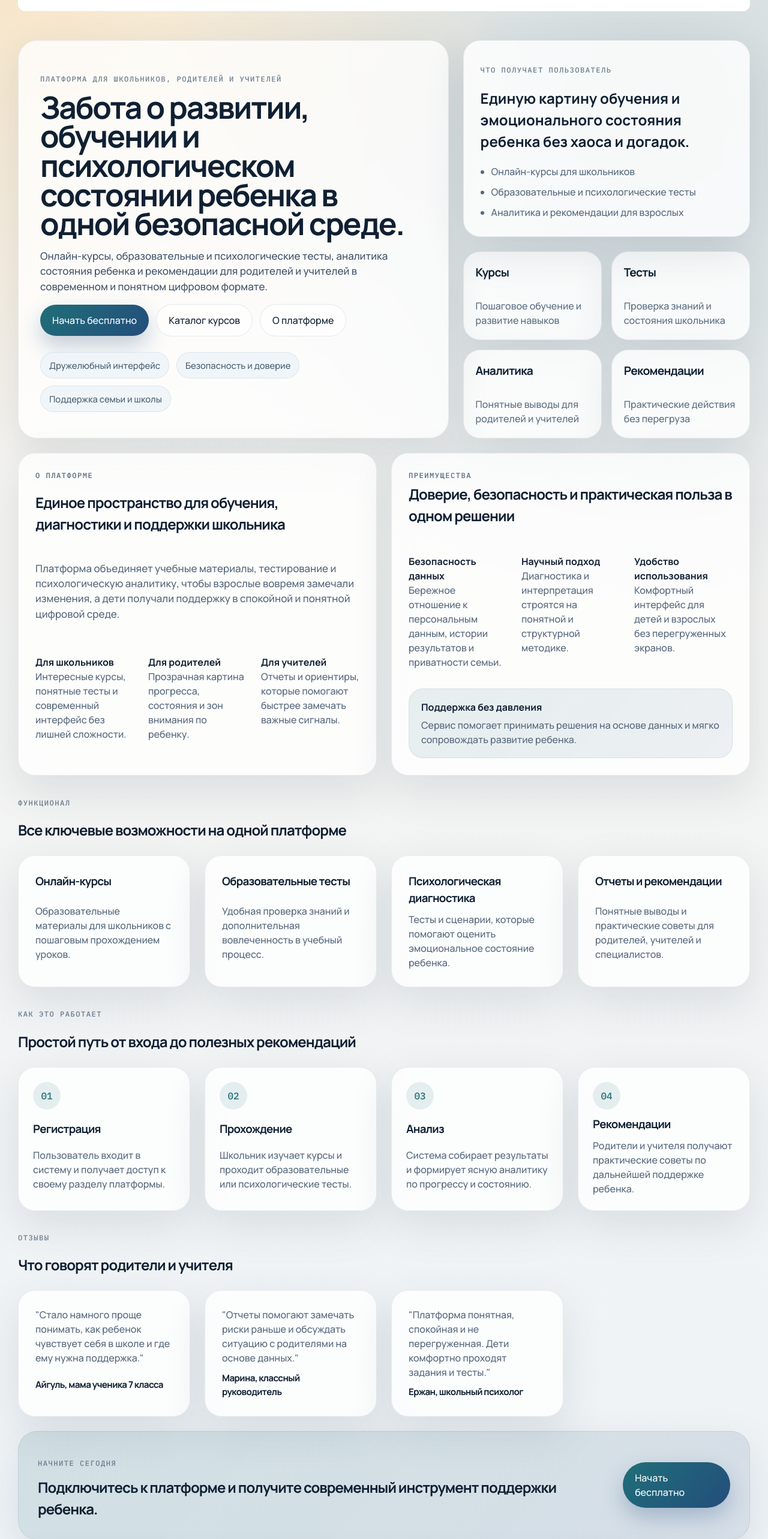
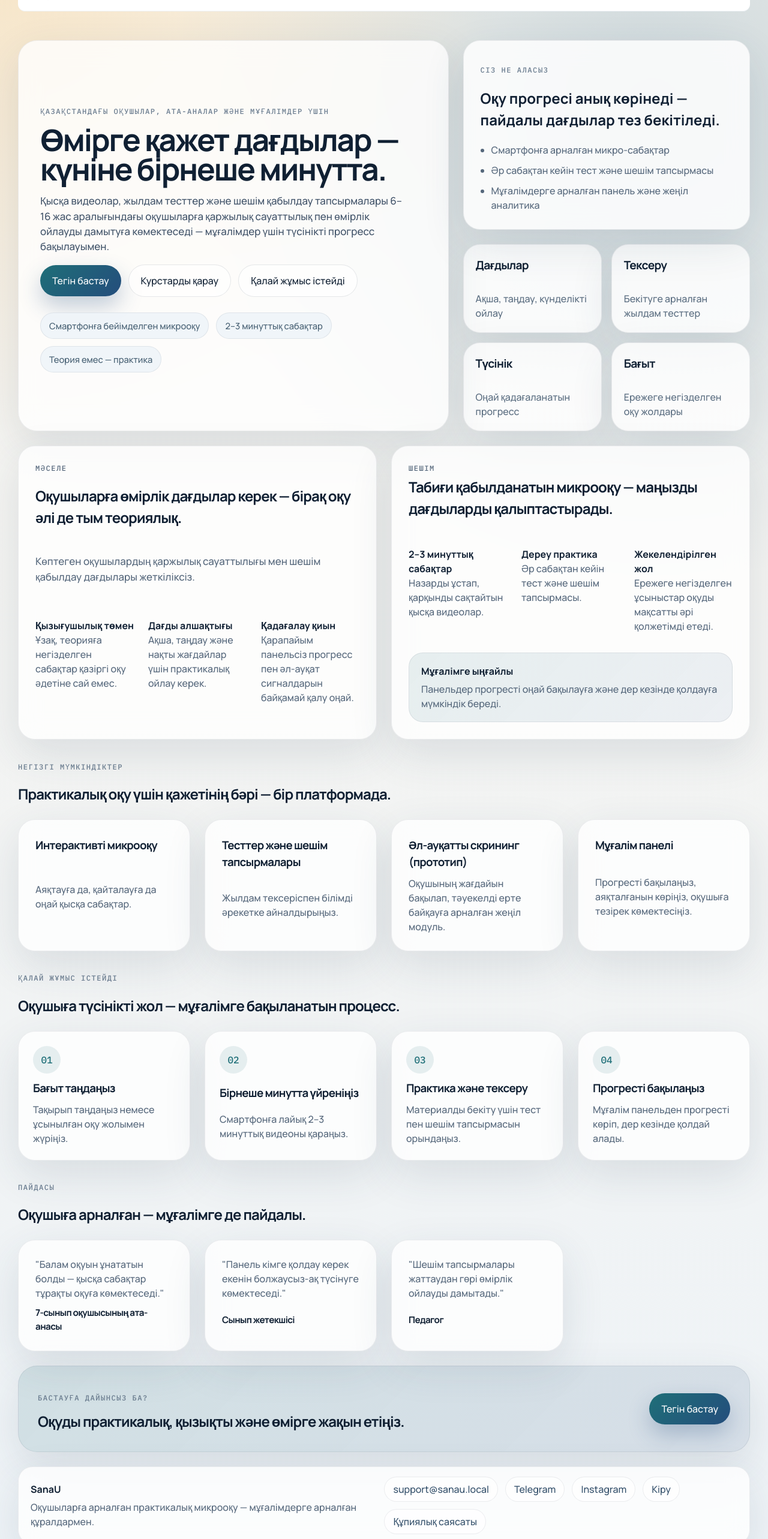
Before and after one commit to Ramazan-Saidullaev/ione-front, a React (Vite) app: page / in a window 1280 px wide. Shown: the part 100-2666 px from the top of the page at 60% size. Built offline with nearby package versions, Linux system fonts and the light colour scheme; no server answers.

Commit message:
landing updaye

```diff
--- a/src/pages/HomeLandingPage.tsx
+++ b/src/pages/HomeLandingPage.tsx
@@ -7,57 +7,54 @@ export function HomeLandingPage() {
 
       <section className="landing-hero">
         <div className="hero-panel landing-panel">
-          <p className="eyebrow">Платформа для школьников, родителей и учителей</p>
-          <h1>Забота о развитии, обучении и психологическом состоянии ребенка в одной безопасной среде.</h1>
-          <p className="lead">
-            Онлайн-курсы, образовательные и психологические тесты, аналитика состояния ребенка и рекомендации
-            для родителей и учителей в современном и понятном цифровом формате.
-          </p>
+          <p className="eyebrow">Қазақстандағы оқушылар, ата-аналар және мұғалімдер үшін</p>
+          <h1>Өмірге қажет дағдылар — күніне бірнеше минутта.</h1>
+          <p className="lead">Қысқа видеолар, жылдам тесттер және шешім қабылдау тапсырмалары 6–16 жас аралығындағы оқушыларға қаржылық сауаттылық пен өмірлік ойлауды дамытуға көмектеседі — мұғалімдер үшін түсінікті прогресс бақылауымен.</p>
           <div className="landing-actions">
             <a className="primary-link-button" href="/auth">
-              Начать бесплатно
+              Тегін бастау
             </a>
             <a className="secondary-link-button" href="/public-courses">
-              Каталог курсов
+              Курстарды қарау
             </a>
             <a className="secondary-link-button" href="#about">
-              О платформе
+              Қалай жұмыс істейді
             </a>
           </div>
           <div className="trust-strip">
-            <span>Дружелюбный интерфейс</span>
-            <span>Безопасность и доверие</span>
-            <span>Поддержка семьи и школы</span>
+            <span>Смартфонға бейімделген микрооқу</span>
+            <span>2–3 минуттық сабақтар</span>
+            <span>Теория емес — практика</span>
           </div>
         </div>
 
         <div className="landing-feature-grid hero-side-grid">
           <article className="card signal-card">
-            <p className="eyebrow">Что получает пользователь</p>
-            <h2>Единую картину обучения и эмоционального состояния ребенка без хаоса и догадок.</h2>
+            <p className="eyebrow">Сіз не аласыз</p>
+            <h2>Оқу прогресі анық көрінеді — пайдалы дағдылар тез бекітіледі.</h2>
             <ul className="clean-list">
-              <li>Онлайн-курсы для школьников</li>
-              <li>Образовательные и психологические тесты</li>
-              <li>Аналитика и рекомендации для взрослых</li>
+              <li>Смартфонға арналған микро-сабақтар</li>
+              <li>Әр сабақтан кейін тест және шешім тапсырмасы</li>
+              <li>Мұғалімдерге арналған панель және жеңіл аналитика</li>
             </ul>
           </article>
 
           <div className="stats-grid">
             <article className="stat-card">
-              <strong>Курсы</strong>
-              <span>Пошаговое обучение и развитие навыков</span>
+              <strong>Дағдылар</strong>
+              <span>Ақша, таңдау, күнделікті ойлау</span>
             </article>
             <article className="stat-card">
-              <strong>Тесты</strong>
-              <span>Проверка знаний и состояния школьника</span>
+              <strong>Тексеру</strong>
+              <span>Бекітуге арналған жылдам тесттер</span>
             </article>
             <article className="stat-card">
-              <strong>Аналитика</strong>
-              <span>Понятные выводы для родителей и учителей</span>
+              <strong>Түсінік</strong>
+              <span>Оңай қадағаланатын прогресс</span>
             </article>
             <article className="stat-card">
-              <strong>Рекомендации</strong>
-              <span>Практические действия без перегруза</span>
+              <strong>Бағыт</strong>
+              <span>Ережеге негізделген оқу жолдары</span>
             </article>
           </div>
         </div>
@@ -66,144 +63,143 @@ export function HomeLandingPage() {
       <section className="landing-sections two-column" id="about">
         <div className="card feature-card">
           <div className="section-heading">
-            <p className="eyebrow">О платформе</p>
-            <h2>Единое пространство для обучения, диагностики и поддержки школьника</h2>
+            <p className="eyebrow">Мәселе</p>
+            <h2>Оқушыларға өмірлік дағдылар керек — бірақ оқу әлі де тым теориялық.</h2>
           </div>
           <p className="lead compact-lead">
-            Платформа объединяет учебные материалы, тестирование и психологическую аналитику, чтобы взрослые
-            вовремя замечали изменения, а дети получали поддержку в спокойной и понятной цифровой среде.
+            Көптеген оқушылардың қаржылық сауаттылығы мен шешім қабылдау дағдылары жеткіліксіз.
           </p>
           <div className="bullet-grid">
             <div className="mini-feature">
-              <strong>Для школьников</strong>
-              <p>Интересные курсы, понятные тесты и современный интерфейс без лишней сложности.</p>
+              <strong>Қызығушылық төмен</strong>
+              <p>Ұзақ, теорияға негізделген сабақтар қазіргі оқу әдетіне сай емес.</p>
             </div>
             <div className="mini-feature">
-              <strong>Для родителей</strong>
-              <p>Прозрачная картина прогресса, состояния и зон внимания по ребенку.</p>
+              <strong>Дағды алшақтығы</strong>
+              <p>Ақша, таңдау және нақты жағдайлар үшін практикалық ойлау керек.</p>
             </div>
             <div className="mini-feature">
-              <strong>Для учителей</strong>
-              <p>Отчеты и ориентиры, которые помогают быстрее замечать важные сигналы.</p>
+              <strong>Қадағалау қиын</strong>
+              <p>Қарапайым панельсіз прогресс пен әл-ауқат сигналдарын байқамай қалу оңай.</p>
             </div>
           </div>
         </div>
 
         <div className="card feature-card">
           <div className="section-heading">
-            <p className="eyebrow">Преимущества</p>
-            <h2>Доверие, безопасность и практическая польза в одном решении</h2>
+            <p className="eyebrow">Шешім</p>
+            <h2>Табиғи қабылданатын микрооқу — маңызды дағдыларды қалыптастырады.</h2>
           </div>
           <div className="bullet-grid">
             <div className="mini-feature">
-              <strong>Безопасность данных</strong>
-              <p>Бережное отношение к персональным данным, истории результатов и приватности семьи.</p>
+              <strong>2–3 минуттық сабақтар</strong>
+              <p>Назарды ұстап, қарқынды сақтайтын қысқа видеолар.</p>
             </div>
             <div className="mini-feature">
-              <strong>Научный подход</strong>
-              <p>Диагностика и интерпретация строятся на понятной и структурной методике.</p>
+              <strong>Дереу практика</strong>
+              <p>Әр сабақтан кейін тест және шешім тапсырмасы.</p>
             </div>
             <div className="mini-feature">
-              <strong>Удобство использования</strong>
-              <p>Комфортный интерфейс для детей и взрослых без перегруженных экранов.</p>
+              <strong>Жекелендірілген жол</strong>
+              <p>Ережеге негізделген ұсыныстар оқуды мақсатты әрі қолжетімді етеді.</p>
             </div>
           </div>
           <div className="highlight-box">
-            <strong>Поддержка без давления</strong>
-            <p>Сервис помогает принимать решения на основе данных и мягко сопровождать развитие ребенка.</p>
+            <strong>Мұғалімге ыңғайлы</strong>
+            <p>Панельдер прогресті оңай бақылауға және дер кезінде қолдауға мүмкіндік береді.</p>
           </div>
         </div>
       </section>
 
       <section className="landing-sections" id="features">
         <div className="section-header-block">
-          <p className="eyebrow">Функционал</p>
-          <h2>Все ключевые возможности на одной платформе</h2>
+          <p className="eyebrow">Негізгі мүмкіндіктер</p>
+          <h2>Практикалық оқу үшін қажетінің бәрі — бір платформада.</h2>
         </div>
         <div className="feature-grid-wide">
           <article className="card feature-card">
-            <h3>Онлайн-курсы</h3>
-            <p>Образовательные материалы для школьников с пошаговым прохождением уроков.</p>
+            <h3>Интерактивті микрооқу</h3>
+            <p>Аяқтауға да, қайталауға да оңай қысқа сабақтар.</p>
           </article>
           <article className="card feature-card">
-            <h3>Образовательные тесты</h3>
-            <p>Удобная проверка знаний и дополнительная вовлеченность в учебный процесс.</p>
+            <h3>Тесттер және шешім тапсырмалары</h3>
+            <p>Жылдам тексеріспен білімді әрекетке айналдырыңыз.</p>
           </article>
           <article className="card feature-card">
-            <h3>Психологическая диагностика</h3>
-            <p>Тесты и сценарии, которые помогают оценить эмоциональное состояние ребенка.</p>
+            <h3>Әл-ауқатты скрининг (прототип)</h3>
+            <p>Оқушының жағдайын бақылап, тәуекелді ерте байқауға арналған жеңіл модуль.</p>
           </article>
           <article className="card feature-card">
-            <h3>Отчеты и рекомендации</h3>
-            <p>Понятные выводы и практические советы для родителей, учителей и специалистов.</p>
+            <h3>Мұғалім панелі</h3>
+            <p>Прогресті бақылаңыз, аяқталғанын көріңіз, оқушыға тезірек көмектесіңіз.</p>
           </article>
         </div>
       </section>
 
       <section className="landing-sections" id="steps">
         <div className="section-header-block">
-          <p className="eyebrow">Как это работает</p>
-          <h2>Простой путь от входа до полезных рекомендаций</h2>
+          <p className="eyebrow">Қалай жұмыс істейді</p>
+          <h2>Оқушыға түсінікті жол — мұғалімге бақыланатын процесс.</h2>
         </div>
         <div className="steps-grid">
           <article className="step-card">
             <span>01</span>
-            <h3>Регистрация</h3>
-            <p>Пользователь входит в систему и получает доступ к своему разделу платформы.</p>
+            <h3>Бағыт таңдаңыз</h3>
+            <p>Тақырып таңдаңыз немесе ұсынылған оқу жолымен жүріңіз.</p>
           </article>
           <article className="step-card">
             <span>02</span>
-            <h3>Прохождение</h3>
-            <p>Школьник изучает курсы и проходит образовательные или психологические тесты.</p>
+            <h3>Бірнеше минутта үйреніңіз</h3>
+            <p>Смартфонға лайық 2–3 минуттық видеоны қараңыз.</p>
           </article>
           <article className="step-card">
             <span>03</span>
-            <h3>Анализ</h3>
-            <p>Система собирает результаты и формирует ясную аналитику по прогрессу и состоянию.</p>
+            <h3>Практика және тексеру</h3>
+            <p>Материалды бекіту үшін тест пен шешім тапсырмасын орындаңыз.</p>
           </article>
           <article className="step-card">
             <span>04</span>
-            <h3>Рекомендации</h3>
-            <p>Родители и учителя получают практические советы по дальнейшей поддержке ребенка.</p>
+            <h3>Прогресті бақылаңыз</h3>
+            <p>Мұғалім панельден прогресті көріп, дер кезінде қолдай алады.</p>
           </article>
         </div>
       </section>
 
       <section className="landing-sections" id="reviews">
         <div className="section-header-block">
-          <p className="eyebrow">Отзывы</p>
-          <h2>Что говорят родители и учителя</h2>
+          <p className="eyebrow">Пайдасы</p>
+          <h2>Оқушыға арналған — мұғалімге де пайдалы.</h2>
         </div>
         <div className="feature-grid-wide">
           <article className="card testimonial-card">
-            <p>"Стало намного проще понимать, как ребенок чувствует себя в школе и где ему нужна поддержка."</p>
-            <strong>Айгуль, мама ученика 7 класса</strong>
+            <p>"Балам оқуын ұнататын болды — қысқа сабақтар тұрақты оқуға көмектеседі."</p>
+            <strong>7-сынып оқушысының ата-анасы</strong>
           </article>
           <article className="card testimonial-card">
-            <p>"Отчеты помогают замечать риски раньше и обсуждать ситуацию с родителями на основе данных."</p>
-            <strong>Марина, классный руководитель</strong>
+            <p>"Панель кімге қолдау керек екенін болжаусыз-ақ түсінуге көмектеседі."</p>
+            <strong>Сынып жетекшісі</strong>
           </article>
           <article className="card testimonial-card">
-            <p>"Платформа понятная, спокойная и не перегруженная. Дети комфортно проходят задания и тесты."</p>
-            <strong>Ержан, школьный психолог</strong>
+            <p>"Шешім тапсырмалары жаттаудан гөрі өмірлік ойлауды дамытады."</p>
+            <strong>Педагог</strong>
           </article>
         </div>
       </section>
 
       <section className="cta-banner">
         <div>
-          <p className="eyebrow">Начните сегодня</p>
-          <h2>Подключитесь к платформе и получите современный инструмент поддержки ребенка.</h2>
+          <p className="eyebrow">Бастауға дайынсыз ба?</p>
+          <h2>Оқуды практикалық, қызықты және өмірге жақын етіңіз.</h2>
         </div>
         <a className="primary-link-button" href="/auth">
-          Начать бесплатно
+          Тегін бастау
         </a>
       </section>
 
       <footer className="site-footer" id="privacy">
         <div className="footer-brand">
           <strong>SanaU</strong>
-          <p>Современная платформа для обучения, диагностики и поддержки школьников.</p>
+          <p>Оқушыларға арналған практикалық микрооқу — мұғалімдерге арналған құралдармен.</p>
         </div>
         <div className="footer-links">
           <a href="mailto:support@sanau.local">support@sanau.local</a>
@@ -213,8 +209,8 @@ export function HomeLandingPage() {
           <a href="https://instagram.com/" target="_blank" rel="noreferrer">
             Instagram
           </a>
-          <a href="/auth">Войти</a>
-          <a href="#privacy">Политика конфиденциальности</a>
+          <a href="/auth">Кіру</a>
+          <a href="#privacy">Құпиялық саясаты</a>
         </div>
       </footer>
     </main>
```
Also changed, not shown: src/pages/AuthPage.tsx (+24 -2 lines).
